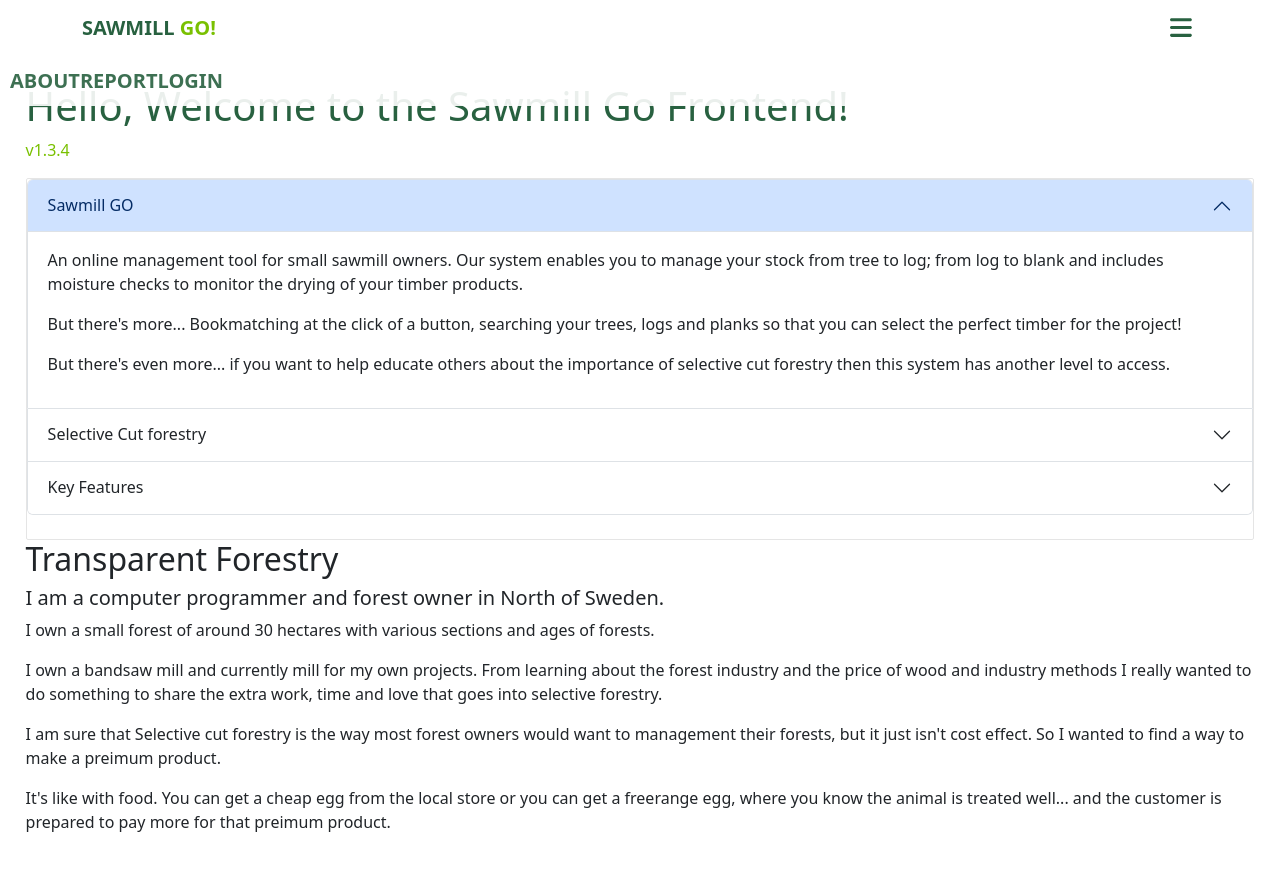
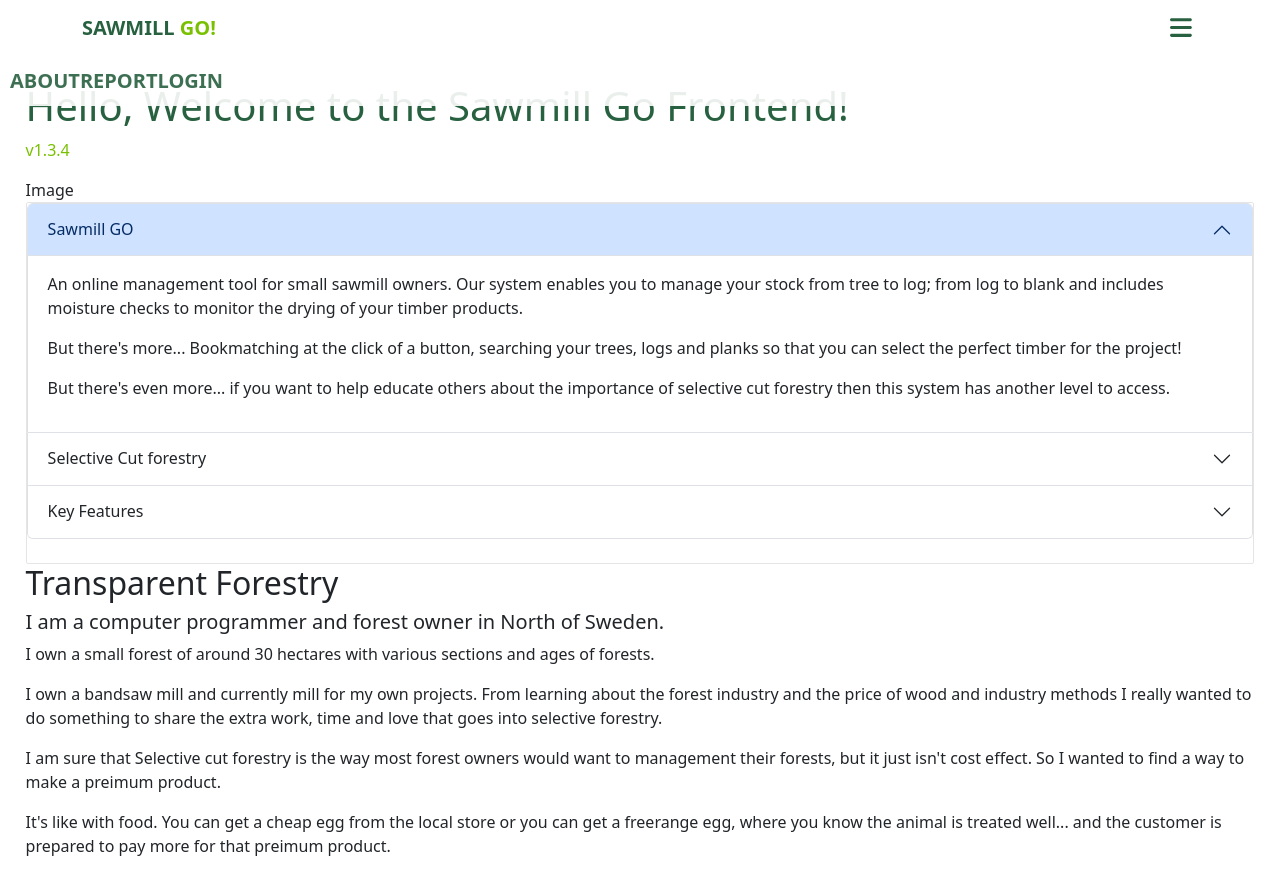
Before and after one commit to andrewcargill/sawmill_go, a React (Create React App) app in the folder mill/: page / in a window 1280 px wide. Shown: the top 894 px of the page. Built offline with nearby package versions, Linux system fonts and the light colour scheme.

Commit message:
media folder

```diff
--- a/mill/src/Home.jsx
+++ b/mill/src/Home.jsx
@@ -1,6 +1,7 @@
 import React from "react";
 import { Row, Col } from "react-bootstrap";
 import Accordion from "react-bootstrap/Accordion";
+import treetops from "/src/media/images/treetops.png";
 
 const Home = () => {
   return (
@@ -10,6 +11,11 @@ const Home = () => {
           <Col xs={12}>
             <h1>Hello, Welcome to the Sawmill Go Frontend!</h1>
             <p>v1.3.4</p>
+          </Col>
+        </Row>
+        <Row>
+          <Col xs={12}>
+            Image
           </Col>
         </Row>
         <Col xs={12}>
```
Also changed, not shown: mill/src/media/images/treetops.png (added).
